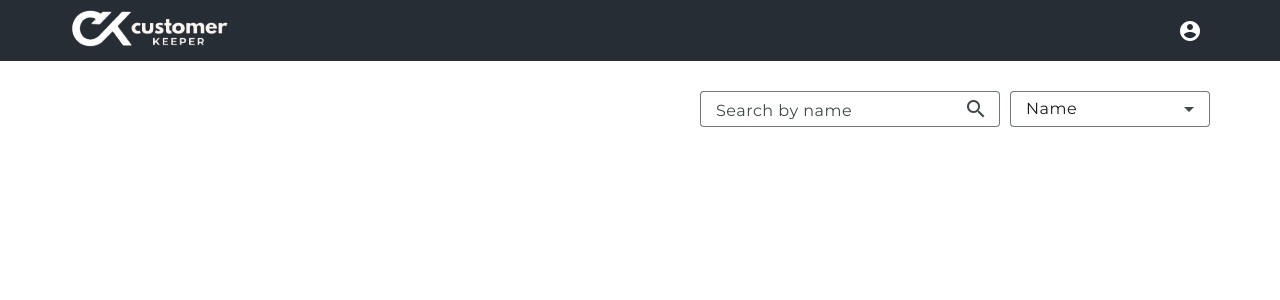
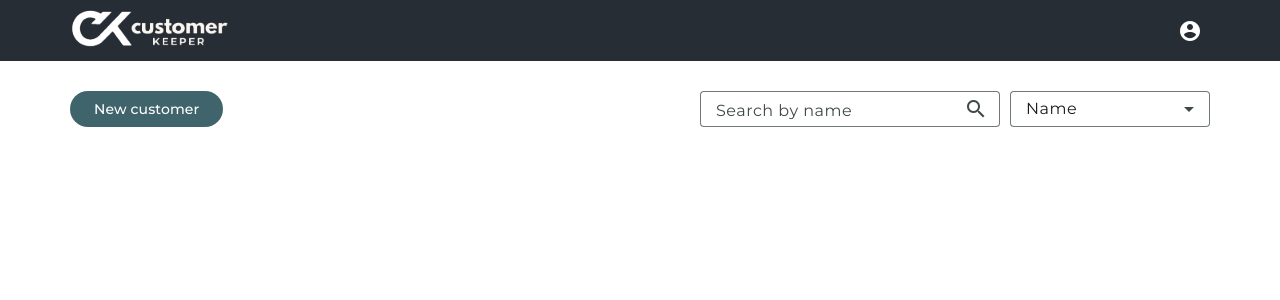
Before and after one commit to lorenzomiscoli/customer-keeper, an Angular app in the folder frontend/: page / in a window 1280 px wide. Shown: the top 300 px of the page. Built offline with nearby package versions, Linux system fonts and the light colour scheme; no server answers.

Commit message:
add new customer button

```diff
--- a/frontend/src/app/layouts/customers/customers.component.html
+++ b/frontend/src/app/layouts/customers/customers.component.html
@@ -1,7 +1,4 @@
 <div class="container">
-  <div class="add-container">
-    <button mat-flat-button>Add new tab</button>
-  </div>
   <mat-tab-group mat-stretch-tabs="false" mat-align-tabs="start" dynamicHeight>
     <mat-tab label="Details">
       <div class="tab"></div>
--- a/frontend/src/app/layouts/customers/customers.dependencies.ts
+++ b/frontend/src/app/layouts/customers/customers.dependencies.ts
@@ -1,6 +1,4 @@
-import { MatButtonModule } from '@angular/material/button';
-import { MatFormField } from '@angular/material/form-field';
 import { MatIconModule } from '@angular/material/icon';
 import { MatTabsModule } from '@angular/material/tabs';
 
-export const CUSTOMERS_DEPS = [MatTabsModule, MatIconModule, MatButtonModule, MatFormField];
+export const CUSTOMERS_DEPS = [MatTabsModule, MatIconModule];
--- a/frontend/src/app/layouts/home/components/search-filter/search-filter.component.html
+++ b/frontend/src/app/layouts/home/components/search-filter/search-filter.component.html
@@ -1,4 +1,8 @@
 <div class="filter-form">
+  <div class="filter-container">
+    <button mat-flat-button>New customer</button>
+  </div>
+  <div class="filter-container">
     <mat-form-field class="long-mat-form-field">
       <mat-label>Search by name</mat-label>
       <input
@@ -26,3 +30,4 @@
       </mat-select>
     </mat-form-field>
   </div>
+</div>
--- a/frontend/src/app/layouts/home/components/search-filter/search-filter.component.scss
+++ b/frontend/src/app/layouts/home/components/search-filter/search-filter.component.scss
@@ -5,10 +5,15 @@
   flex-direction: column;
 }
 
+.filter-container {
+  display: flex;
+  column-gap: 10px;
+}
+
 @include media.respond-above(md) {
   .filter-form {
     flex-direction: row;
-    justify-content: flex-end;
+    justify-content: space-between;
     column-gap: 10px;
   }
 
--- a/frontend/src/app/layouts/home/components/search-filter/search-filter.dependencies.ts
+++ b/frontend/src/app/layouts/home/components/search-filter/search-filter.dependencies.ts
@@ -1,5 +1,6 @@
 import { FormsModule } from '@angular/forms';
 
+import { MatButtonModule } from '@angular/material/button';
 import { MatFormFieldModule } from '@angular/material/form-field';
 import { MatIconModule } from '@angular/material/icon';
 import { MatInputModule } from '@angular/material/input';
@@ -11,4 +12,5 @@ export const SEARCH_FILTER_DEPS = [
   MatIconModule,
   MatSelectModule,
   MatFormFieldModule,
+  MatButtonModule
 ];
```
Lines whose indentation alone changed are shown as unchanged.
